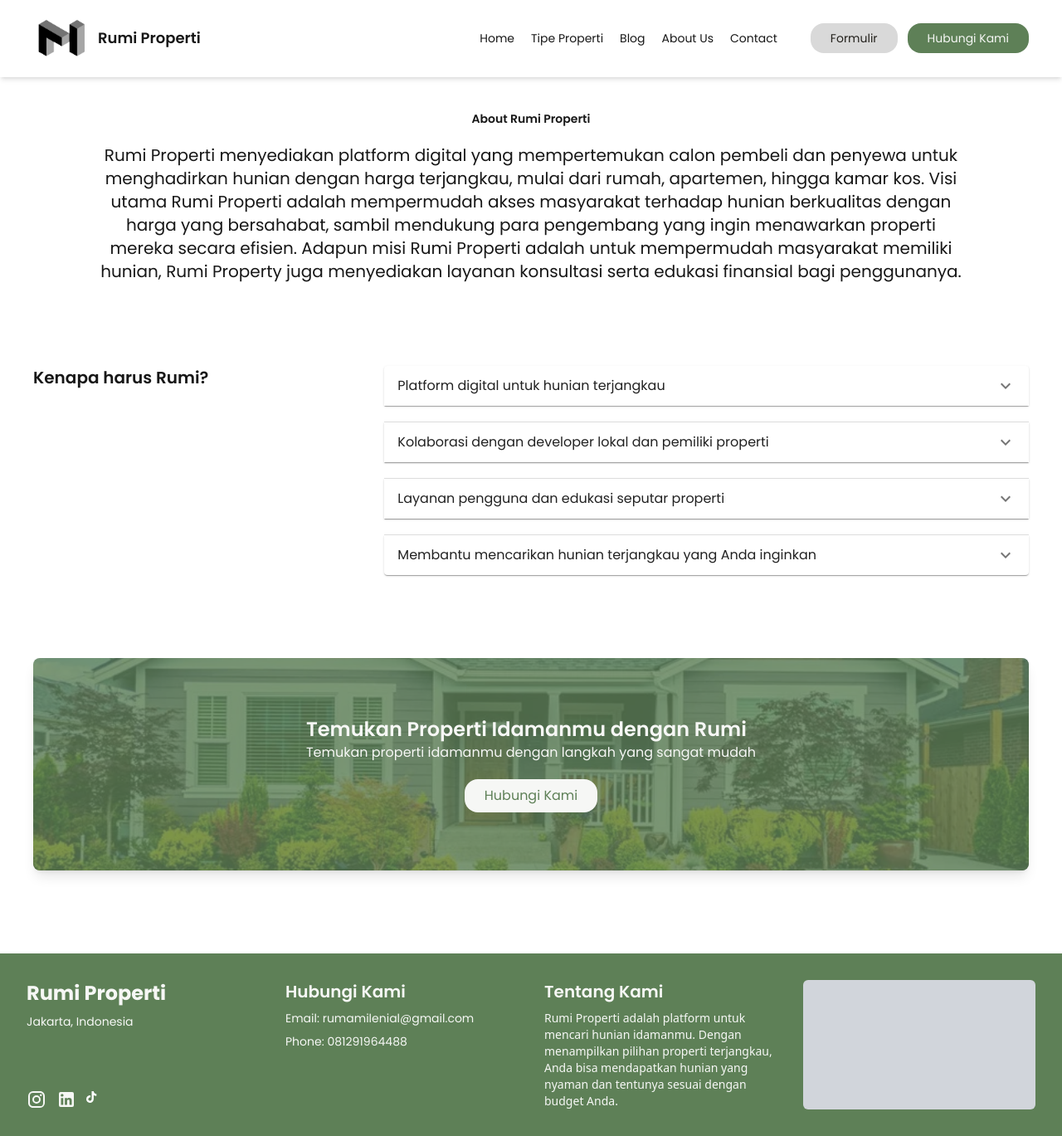
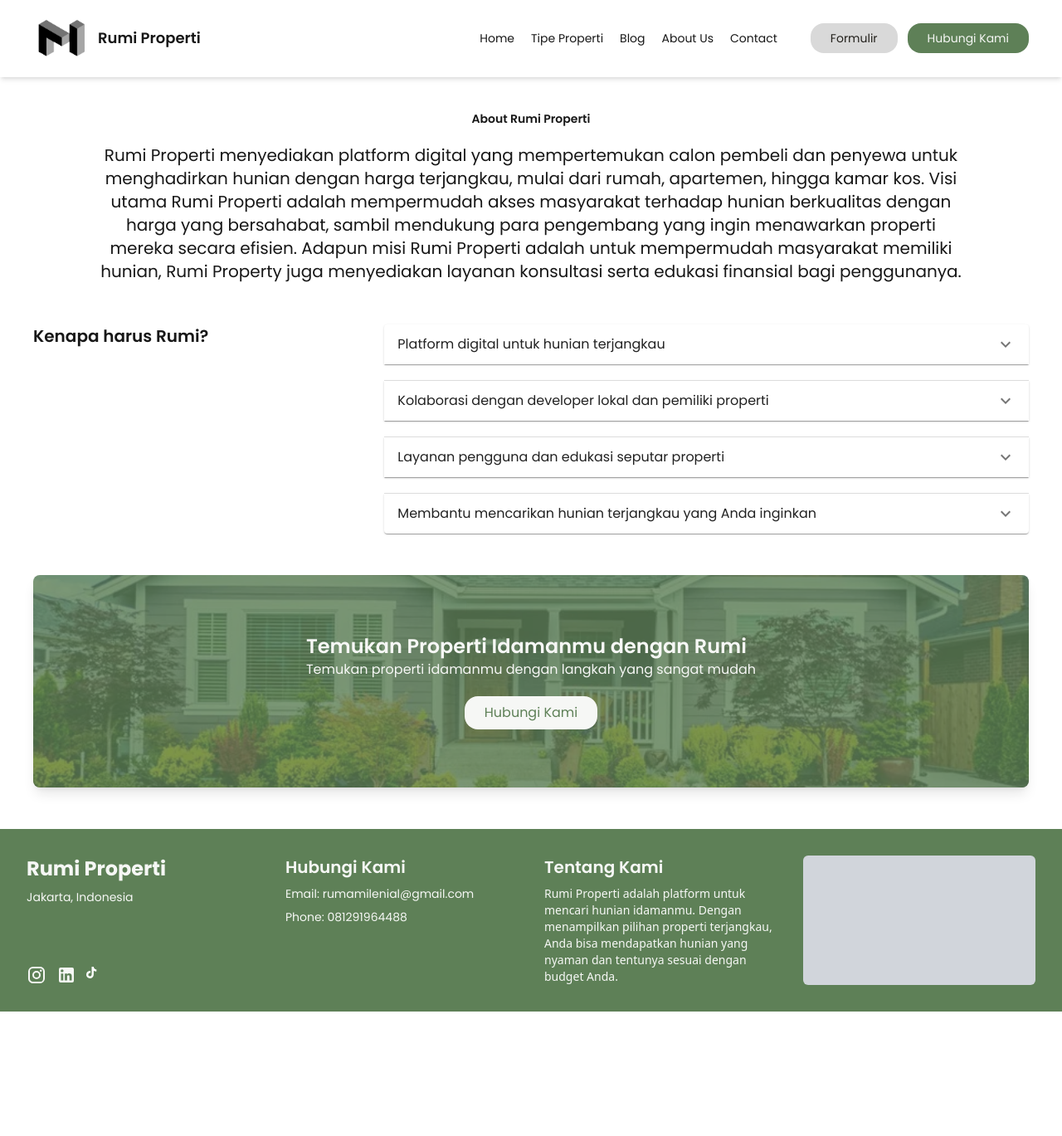
Before and after one commit to Miftah130300/rumiproperti, a Next.js app: page /about in a window 1280 px wide. Shown: the whole page at 83% size. After the commit the page ends 1219 px from the top, so only its background shows below. Built offline with nearby package versions, Linux system fonts and the light colour scheme; grey boxes are pictures that could not be loaded.

Commit message:
edit padding in every page

```diff
--- a/src/component/CTA.tsx
+++ b/src/component/CTA.tsx
@@ -5,7 +5,7 @@ import Link from "next/link"
 export default function CTA() {
 
     return (
-        <div className="pt-[100px] px-5 md:px-10">
+        <div className="pt-[50px] px-5 md:px-10">
             <div className="flex justify-center items-center relative w-full h-64 rounded-lg overflow-hidden shadow-lg">
                 <Image
                     src={home}
--- a/src/component/footer.tsx
+++ b/src/component/footer.tsx
@@ -6,7 +6,7 @@ import { faTiktok } from '@fortawesome/free-brands-svg-icons';
 
 export default function Footer() {
     return (
-        <footer className="mt-[100px] bg-green text-white md: p-5 md:p-8">
+        <footer className="mt-[50px] bg-green text-white md: p-5 md:p-8">
             <div className="max-w-7xl mx-auto grid md:grid-cols-4 grid-rows-1 gap-8">
                 <div className="flex flex-col justify-between">
                     <div>
--- a/src/pages/about.tsx
+++ b/src/pages/about.tsx
@@ -22,7 +22,7 @@ export default function About() {
                         sambil mendukung para pengembang yang ingin menawarkan properti mereka secara efisien. Adapun misi Rumi Properti adalah untuk mempermudah masyarakat memiliki hunian, Rumi Property juga menyediakan layanan konsultasi serta edukasi finansial bagi penggunanya.
                     </div>
                 </div>
-                <div className="pt-[100px] px-5 md:px-10 w-full flex flex-col md:flex-row justify-between gap-10">
+                <div className="pt-[50px] px-5 md:px-10 w-full flex flex-col md:flex-row justify-between gap-10">
                     <div className="md:w-[500px]">
                         <h2 className="text-xl font-semibold">Kenapa harus Rumi?</h2>
                     </div>
--- a/src/pages/blog.tsx
+++ b/src/pages/blog.tsx
@@ -85,7 +85,7 @@ export default function Blog() {
                         </ul>
                     </nav>
                 </div>
-                <div className="pt-10 px-5 md:px-10 w-full flex flex-col gap-10">
+                <div className="pt-[50px] px-5 md:px-10 w-full flex flex-col gap-10">
                     <div className="flex flex-col gap-5">
                         <div className="flex justify-between w-full">
                             <h2 className="text-xl font-semibold">Berita</h2>
--- a/src/pages/contact.tsx
+++ b/src/pages/contact.tsx
@@ -9,7 +9,7 @@ export default function Contact() {
             <main>
                 <div className="pt-10 px-5 md:px-10 w-full flex flex-col gap-5 items-center">
                     <h2 className="text-xl font-semibold">HUBUNGI KAMI</h2>
-                    <div className="flex flex-col md:flex-row md:gap-5 gap-10 pt-10 justify-between w-full">
+                    <div className="flex flex-col md:flex-row md:gap-5 gap-10 pt-[50px] justify-between w-full">
                         <div className="text-center md:text-start">
                             <h2 className="font-semibold">Hubungi kami melalui kontak di bawah ini:</h2>
                             <ul>
--- a/src/pages/index.tsx
+++ b/src/pages/index.tsx
@@ -187,7 +187,7 @@ export default function Home() {
               </div>
             </div>
           </div>
-          <div className="pt-[150px] px-5 md:px-10">
+          <div className="pt-[50px] px-5 md:px-10">
             <div className="flex flex-col gap-4">
               <h2 className="text-xl font-semibold text-[#24221D]">Pilih kota hunian impianmu</h2>
               <div className="flex">
@@ -392,8 +392,8 @@ export default function Home() {
               </div>
             </div>
           ) : (null)}
-          <div className="pt-[100px] px-5 md:px-10">
-            <div>
+          <div className="pt-[50px] px-5 md:px-10">
+            <div className='flex flex-col gap-4'>
               <h2 className="text-xl font-semibold text-[#24221D]">Partner Kami</h2>
               <Swiper
                 modules={[Navigation, Pagination, Scrollbar, A11y]}
@@ -434,7 +434,7 @@ export default function Home() {
               </Swiper>
             </div>
           </div>
-          <div className="pt-[100px] px-5 md:px-10">
+          <div className="pt-[50px] px-5 md:px-10">
             <div className="flex flex-col md:flex-row gap-4">
               <div className="flex items-center w-full md:w-1/2">
                 <div className="text-center md:text-start">
@@ -449,7 +449,7 @@ export default function Home() {
               </div>
             </div>
           </div>
-          <div className="pt-[100px] px-5 md:px-10">
+          <div className="pt-[50px] px-5 md:px-10">
             <div className="flex justify-center items-center relative w-full h-64 rounded-lg overflow-hidden shadow-lg">
               <Image
                 src={home}
@@ -469,7 +469,7 @@ export default function Home() {
             </div>
           </div>
         </main >
-        <footer className="mt-[100px] bg-green text-white md: p-5 md:p-8">
+        <footer className="mt-[50px] bg-green text-white md: p-5 md:p-8">
           <div className="max-w-7xl mx-auto grid md:grid-cols-4 grid-rows-1 gap-8">
             <div className="flex flex-col justify-between">
               <div>
--- a/src/pages/properti.tsx
+++ b/src/pages/properti.tsx
@@ -214,7 +214,7 @@ export default function Property() {
                         </div>
                     </div>
                 </div>
-                <div className="pt-14 px-5 md:px-10 w-full flex flex-col gap-5">
+                <div className="pt-[50px] px-5 md:px-10 w-full flex flex-col gap-5">
                     <h2 className="text-xl font-medium text-[#24221D]">Rekomendasi hunian untukmu</h2>
                     <div className="result grid grid-cols-1 sm:grid-cols-2 md:grid-cols-3 lg:grid-cols-4 gap-3">
                         {filteredProperties && filteredProperties.length > 0 ? (
```
